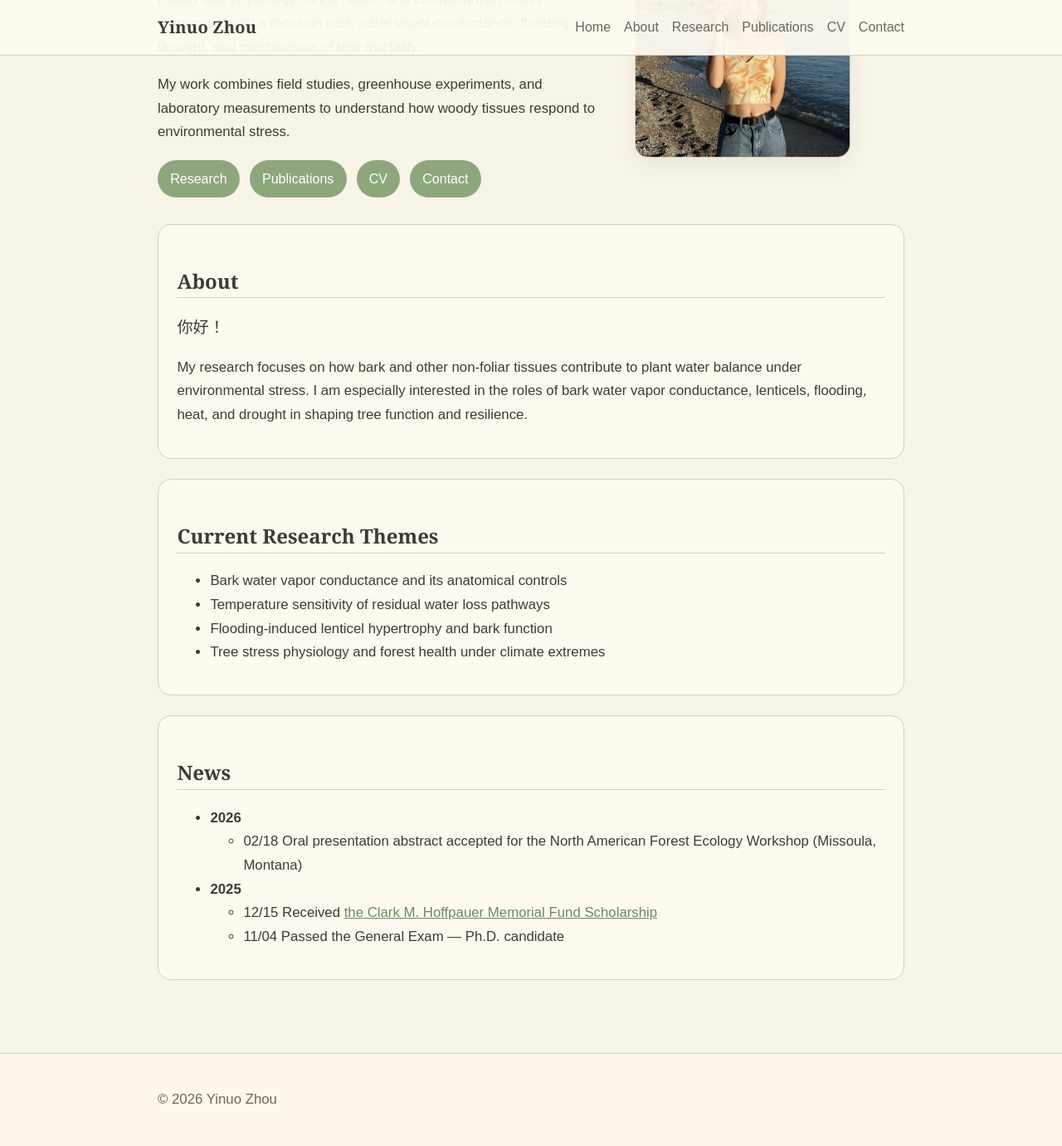
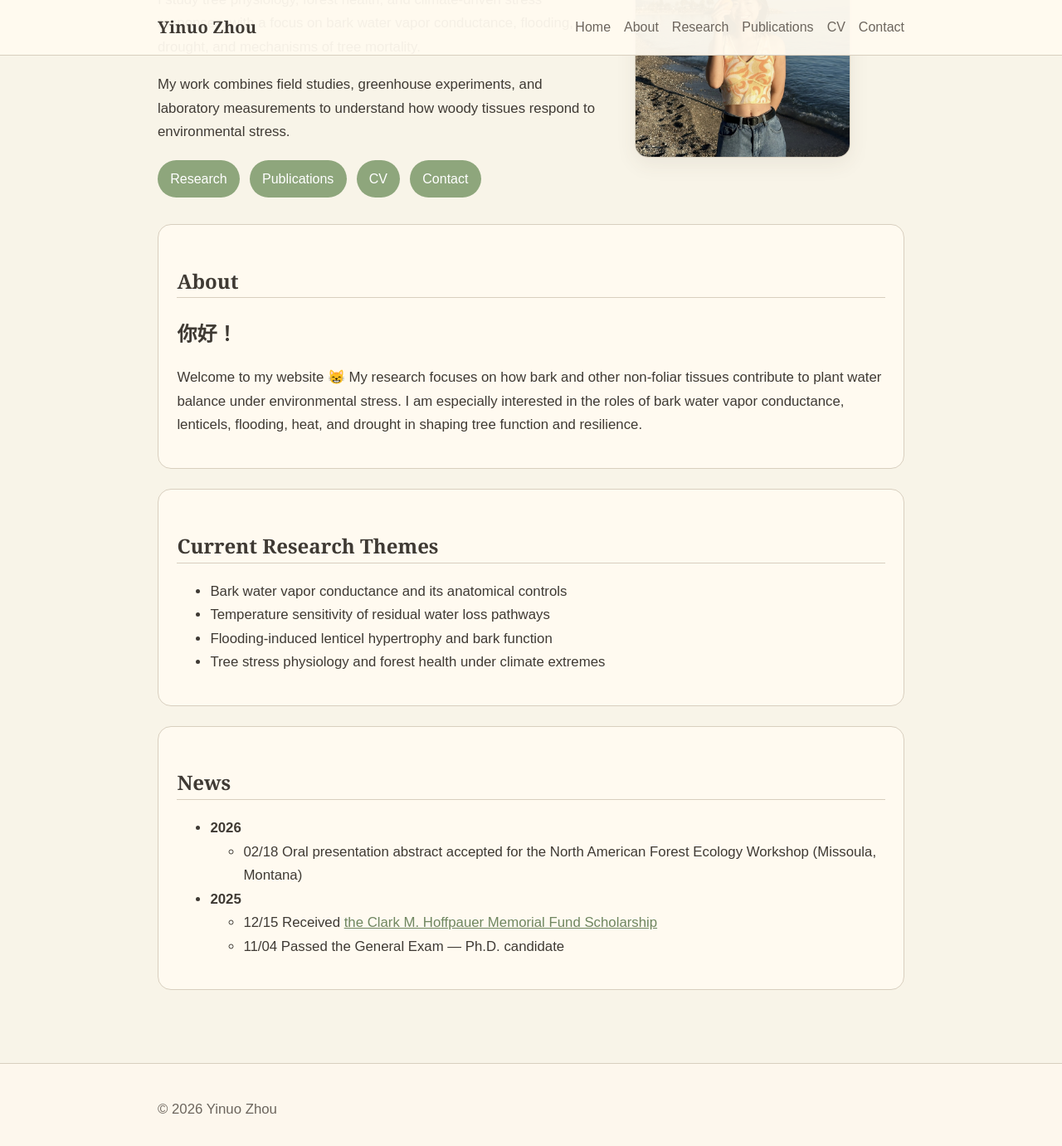
Before and after one commit to Yinuo-Zhou524/Yinuo-Zhou524.github.io, a Jekyll site: the page built from index.md, in a window 1280 px wide and 1400 px high, scrolled down 279 px. Shown: the top 1381 px of the window at 83% size. Built offline with Jekyll 4.4.1, drawn with Linux system fonts in a browser that asks for light colours; some web fonts are replaced.

```diff
--- a/_layouts/default.html
+++ b/_layouts/default.html
@@ -4,7 +4,12 @@
   <meta charset="UTF-8">
   <meta name="viewport" content="width=device-width, initial-scale=1.0">
   <title>{{ page.title }} | {{ site.title }}</title>
-  <link rel="stylesheet" href="/assets/css/style.css">
+
+  <link rel="preconnect" href="https://fonts.googleapis.com">
+  <link rel="preconnect" href="https://fonts.gstatic.com" crossorigin>
+  <link href="https://fonts.googleapis.com/css2?family=Ma+Shan+Zheng&display=swap" rel="stylesheet">
+
+  <link rel="stylesheet" href="{{ '/assets/css/style.css' | relative_url }}">
 </head>
 <body>
   <header class="site-header">
--- a/assets/css/style.css
+++ b/assets/css/style.css
@@ -190,6 +190,8 @@ a:hover {
 }
 
 .Chinese {
-  font-size: 1.2rem;
+  font-family: "Ma Shan Zheng", "KaiTi", "STKaiti", cursive;
+  font-size: 1.5rem;
+  font-weight: 700;
   margin-bottom: 0.4rem;
 }
--- a/index.md
+++ b/index.md
@@ -35,7 +35,7 @@ title: Home
   <h2>About</h2>
   <p class="Chinese">你好！</p>
   <p>
-    My research focuses on how bark and other non-foliar tissues contribute
+    Welcome to my website 😸 My research focuses on how bark and other non-foliar tissues contribute
   to plant water balance under environmental stress. I am especially interested in the roles of bark
   water vapor conductance, lenticels, flooding, heat, and drought in shaping tree function and resilience.
   </p>
```
Also changed, not shown: about.md (+22 -4 lines), assets/img/pb.jpg (added), assets/img/tt.jpg (added), 2 other files.
